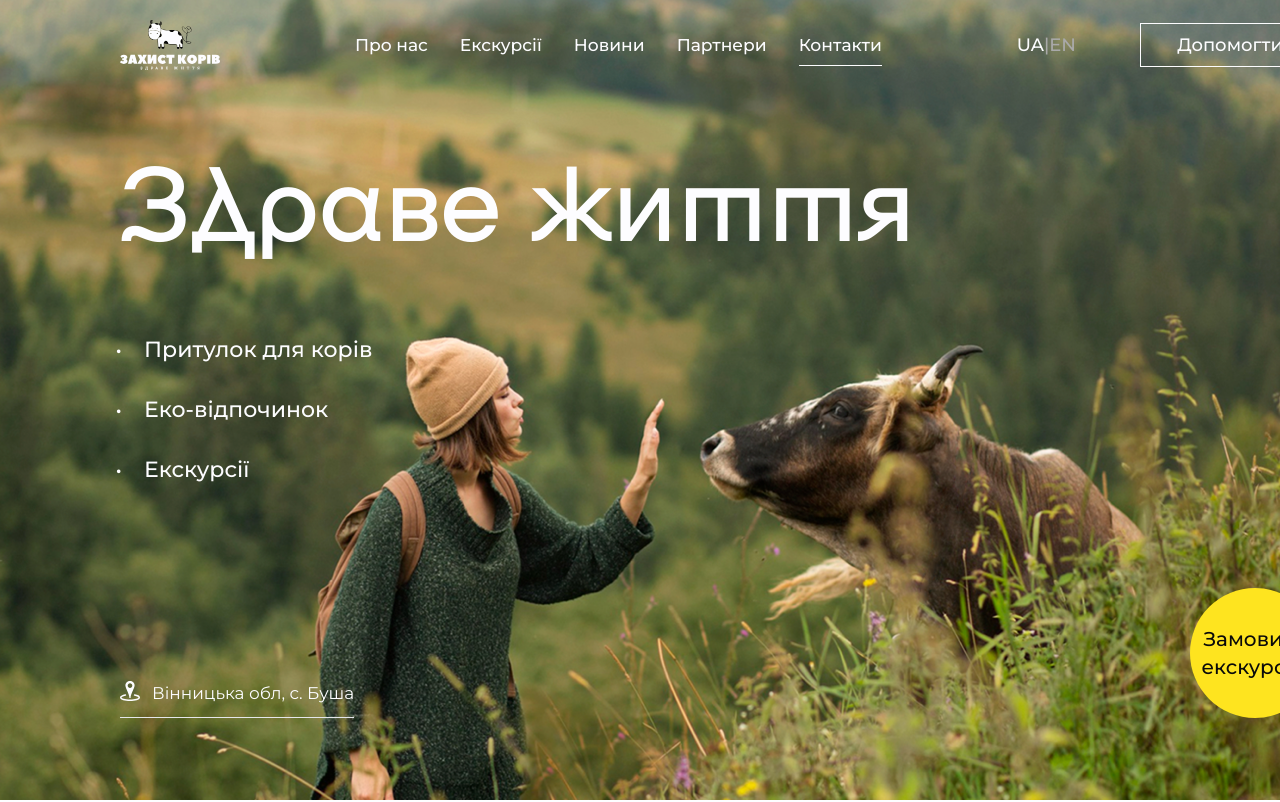
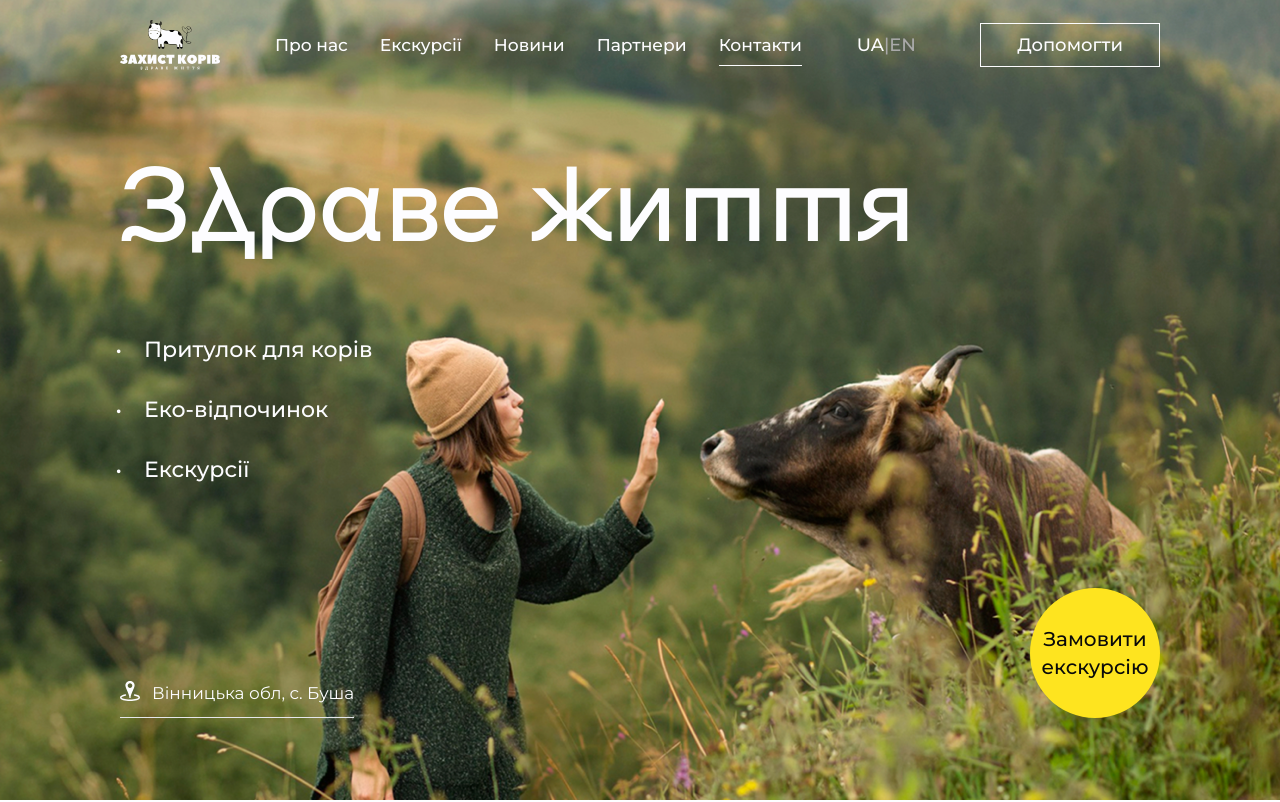
Before and after one commit to baza-trainee/cows-shelter-frontend, a React (Vite) app: page / in a window 1280 px wide. Shown: the top 802 px of the page. Built offline with nearby package versions, Linux system fonts and the light colour scheme.

Commit message:
style: change width container

```diff
--- a/src/components/FAQ.tsx
+++ b/src/components/FAQ.tsx
@@ -21,7 +21,7 @@ const FAQ = () => {
 
   return (
     <section className="bg-lightgrey">
-      <div className="mx-auto w-[100%] px-5 py-8 sm:w-[480px] md:w-[768px] md:px-12 md:py-16 lg:w-[1440px]  lg:px-[120px] lg:py-20">
+      <div className="mx-auto w-[100%] px-5 py-8 sm:w-[480px] md:w-[768px] md:px-12 md:py-16 lg:w-[1280px] lg:px-[120px] lg:py-20 xl:w-[1440px]">
         <h2 className="lg:text-[4rem mb-6 text-2xl text-black md:mb-8 md:text-[3.375rem] md:leading-[5.063rem] lg:leading-[6rem]">
           {t('faq:title')}
         </h2>
--- a/src/components/Header/Header.tsx
+++ b/src/components/Header/Header.tsx
@@ -61,7 +61,7 @@ const Header = () => {
           isScrolled ? 'bg-white' : 'bg-transparent'
         } fixed left-0 right-0 top-0 z-10 md:py-[15px] lg:py-5`}
       >
-        <div className=" mx-auto flex items-center justify-between px-5 text-lg text-white outline-transparent sm:w-[480px] md:w-[768px] md:px-12  lg:w-[1440px] lg:px-[120px] ">
+        <div className=" mx-auto flex items-center justify-between px-5 text-lg text-white outline-transparent sm:w-[480px] md:w-[768px] md:px-12 lg:w-[1280px] lg:px-[120px]  xl:w-[1440px] ">
           <a
             className="inline-block h-10 w-20 md:h-[50px] md:w-[100px]"
             href="/"
--- a/src/components/Hero.tsx
+++ b/src/components/Hero.tsx
@@ -6,7 +6,7 @@ const Hero = () => {
   const { t } = useTranslation();
   return (
     <section className="hero relative mb-[190px] h-[420px] w-full bg-[url(/hero/hero-tab@1x.png)] bg-cover bg-center bg-no-repeat text-white md:mb-0 md:h-[800px] md:bg-[url(/hero/hero-desk@1x.png)]">
-      <div className="mx-auto w-[100%] px-5 pt-[82px] sm:w-[480px] md:h-[970px] md:w-[768px] md:px-12 md:pt-[128px] lg:w-[1440px] lg:px-[120px] lg:pt-[130px]">
+      <div className="mx-auto w-[100%] px-5 pt-[82px] sm:w-[480px] md:h-[970px] md:w-[768px] md:px-12 md:pt-[128px] lg:w-[1280px] lg:px-[120px] lg:pt-[130px] xl:w-[1440px]">
         <h1 className=" mb-[236px] text-center font-namu text-4xl md:mb-[30px] md:text-[4.75rem] md:leading-tight lg:mb-[70px] lg:text-left lg:text-[6.6rem] ">
           {t('hero:main_title')}
         </h1>
```
